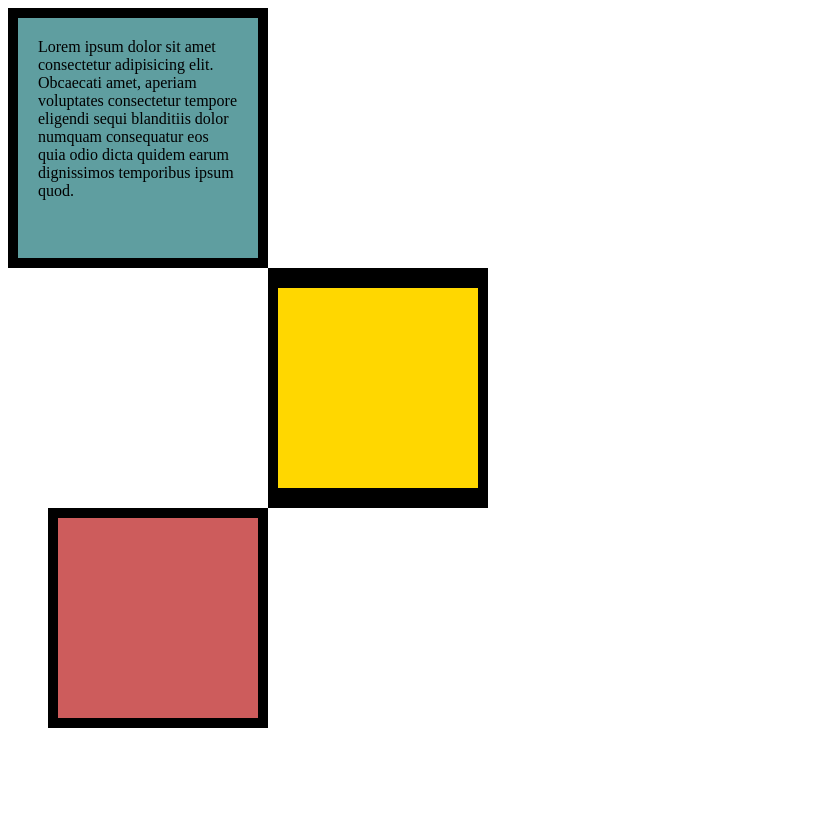
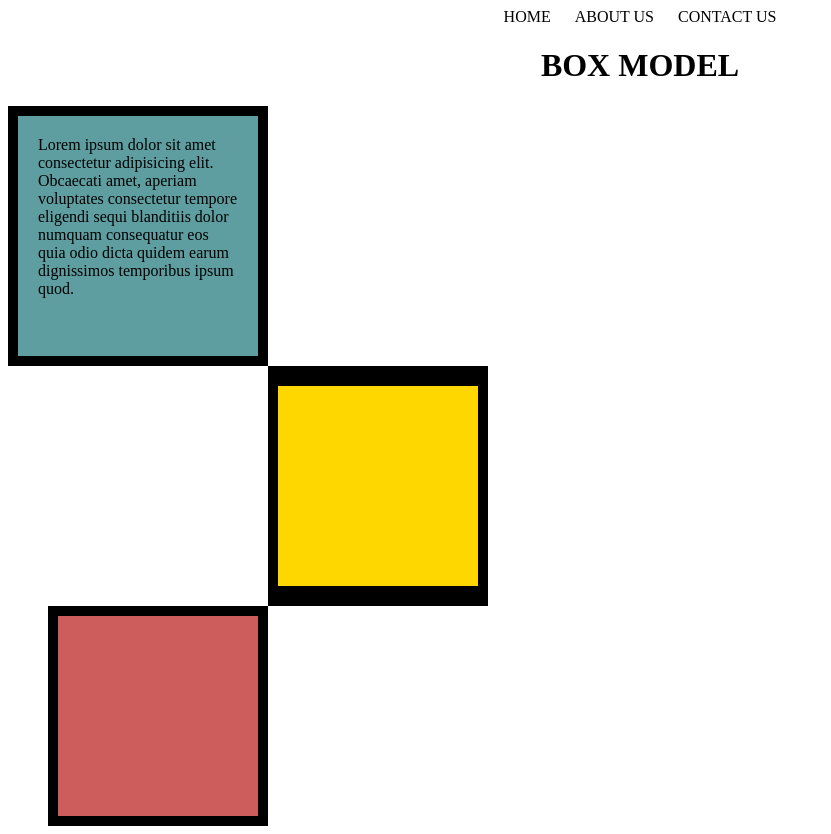
Before and after one commit to Bryan9033/box-model, a plain HTML site: page index.html in a window 1280 px wide. Shown: the whole page, without its empty margins (0-831 px from the left). Before the commit the page ends 800 px from the top, so only its background shows below. Drawn offline with Linux system fonts and the light colour scheme.

Commit message:
Update index.html

```diff
--- a/index.html
+++ b/index.html
@@ -34,13 +34,30 @@
     margin-left: 40px;
 }
 
+.navigator{
+    text-align: center;
+}
 
+nav a{
+    padding-left: 10px;
+    padding-right: 10px;
+    text-decoration: none;
+    color: black;
+}
 
-
+h1{
+    text-align: center;
+}
 </style>
 
 </head>
 <body>
+    <nav class="navigator">
+        <a>HOME</a>
+        <a href="about-us.html">ABOUT US</a>
+        <a href="contact-us.html">CONTACT US</a>
+    </nav>
+    <h1>BOX MODEL</h1>
     <div class="firstBox">
         Lorem ipsum dolor sit amet consectetur adipisicing elit. Obcaecati amet, aperiam voluptates consectetur tempore eligendi sequi blanditiis dolor numquam consequatur eos quia odio dicta quidem earum dignissimos temporibus ipsum quod.
     </div>
```
